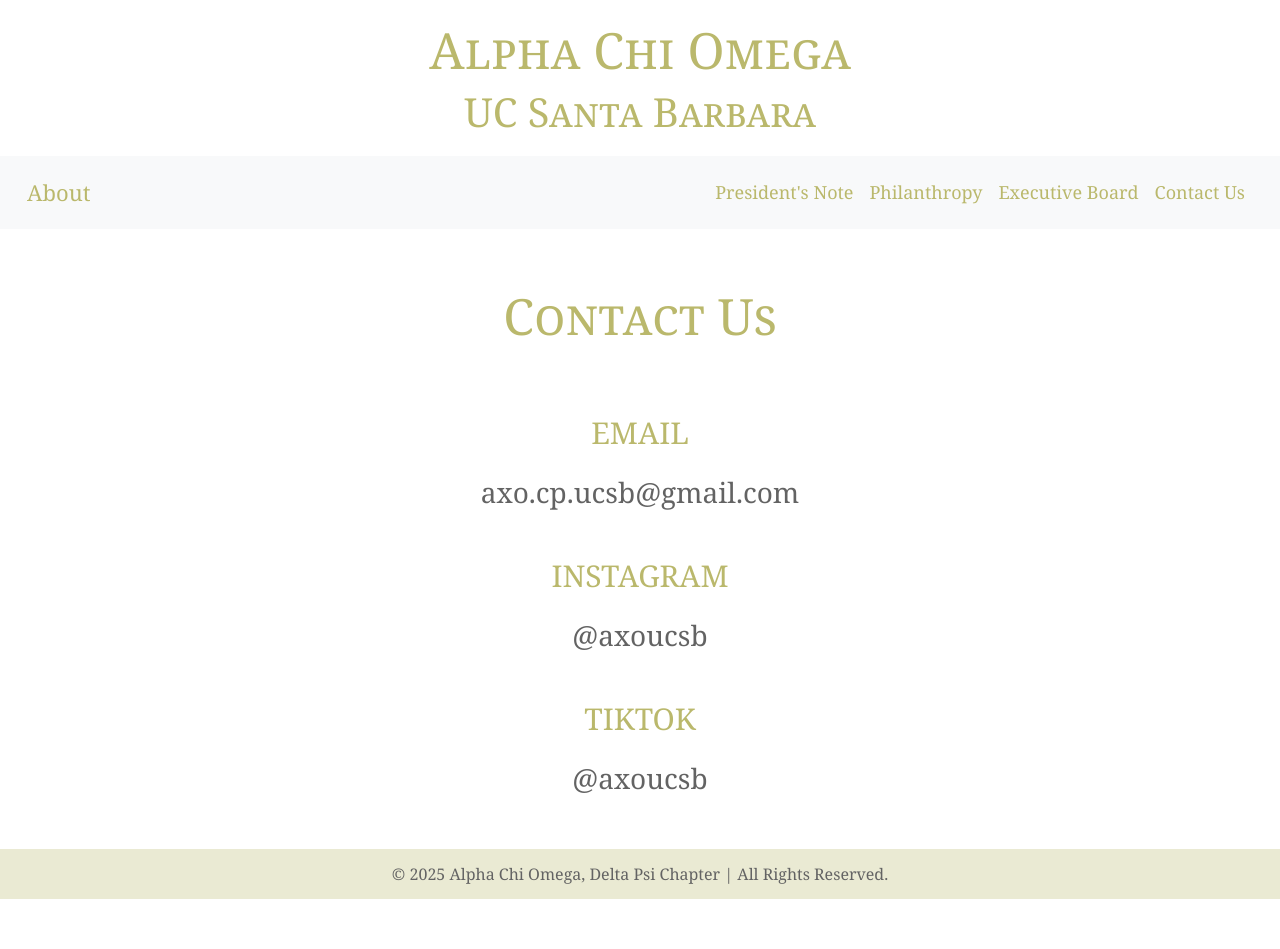
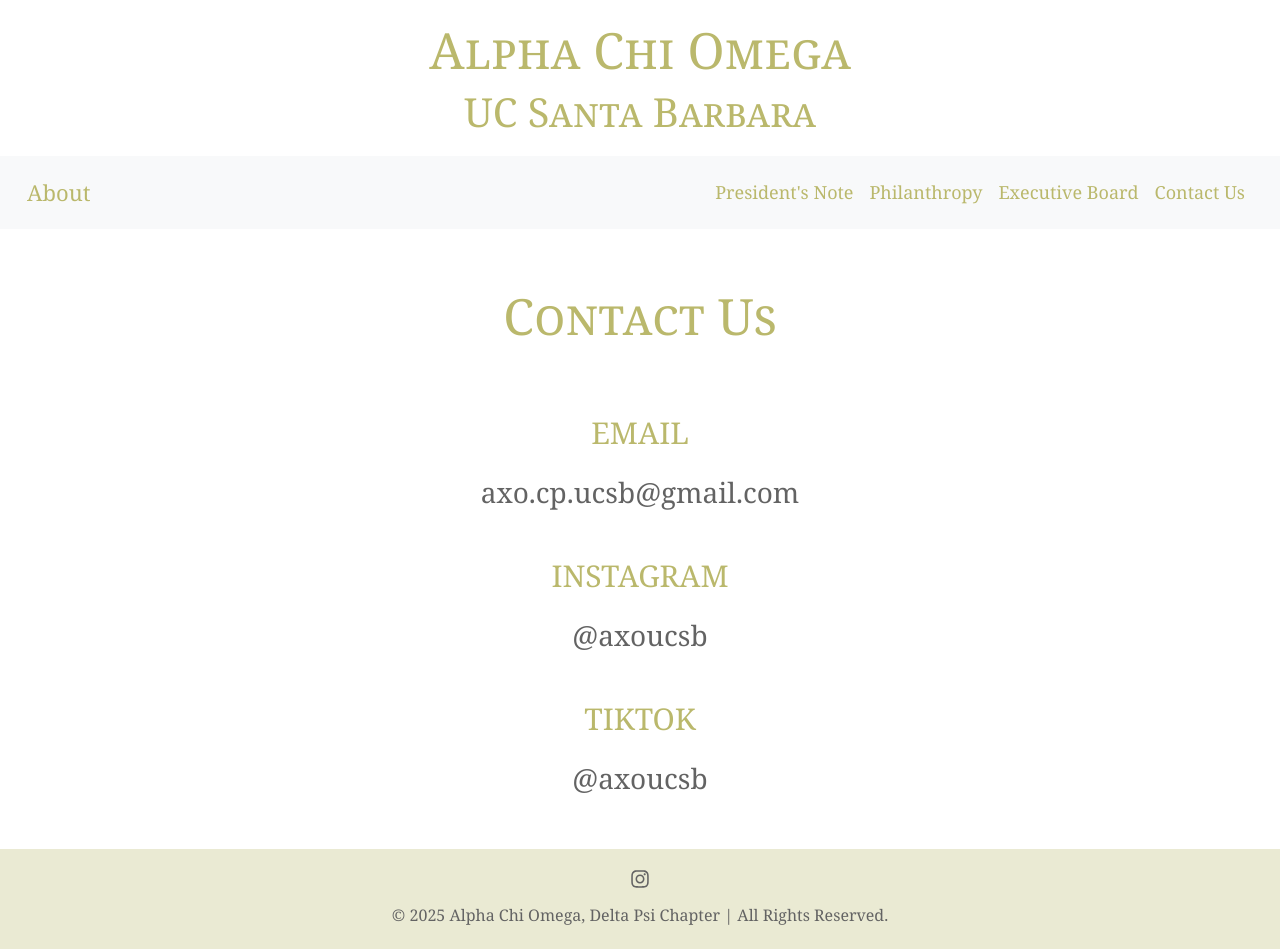
Before and after one commit to sriya-vollala/axo-website, a React (Vite) app: page /contact-us in a window 1280 px wide. Before the commit the page ends 899 px from the top, so only its background shows below. Built offline with nearby package versions, Linux system fonts and the light colour scheme.

Commit message:
added insta link to footer

```diff
--- a/package.json
+++ b/package.json
@@ -9,9 +9,12 @@
     "preview": "vite preview"
   },
   "dependencies": {
+    "@fortawesome/free-brands-svg-icons": "^7.0.1",
+    "@fortawesome/react-fontawesome": "^3.0.2",
     "bootstrap": "^5.3.7",
     "react": "^18.2.0",
     "react-dom": "^18.2.0",
+    "react-icons": "^5.5.0",
     "react-router-dom": "^7.8.0"
   },
   "devDependencies": {
--- a/src/App.css
+++ b/src/App.css
@@ -69,9 +69,22 @@
     color: #636363;
     font-family: Georgia, 'Times New Roman', Times, serif;
     background-color: #eaead3;
-    height: 50px;
+    height: 100px;
     text-decoration: none;
     margin-top: auto;
+    /* added padding and stacked children vertically */
+    padding: 20px;
+    flex-direction: column;
+}
+
+.instagram-link {
+    display: inline-flex;
+    align-items: center;
+    justify-content: center;
+    width: 48px;
+    height: 48px;
+    color: #636363;
+    text-decoration: none;
 }
 
 .about2 {
--- a/src/components/Footer.tsx
+++ b/src/components/Footer.tsx
@@ -1,6 +1,28 @@
+import { FaInstagram } from 'react-icons/fa';
+
+// create and
+const InstagramLink = () => {
+    return (
+        <a
+            href="https://www.instagram.com/axoucsb/"
+            // target and rel for security/fun
+            target="_blank"
+            rel="noopener noreferrer"
+            className="instagram-link"
+        >
+            <FaInstagram size={20} />
+        </a>
+    );
+};
+
 function Footer() {
     return (
-        <p className="footer">© 2025 Alpha Chi Omega, Delta Psi Chapter | All Rights Reserved.</p>
+        <footer className="footer">
+            <div><InstagramLink /></div>
+            <p>
+                © 2025 Alpha Chi Omega, Delta Psi Chapter | All Rights Reserved.
+            </p>
+        </footer>
     )
 }
 
```
Also changed, not shown: 1 other file (tests, documents, lock files or other folders).
